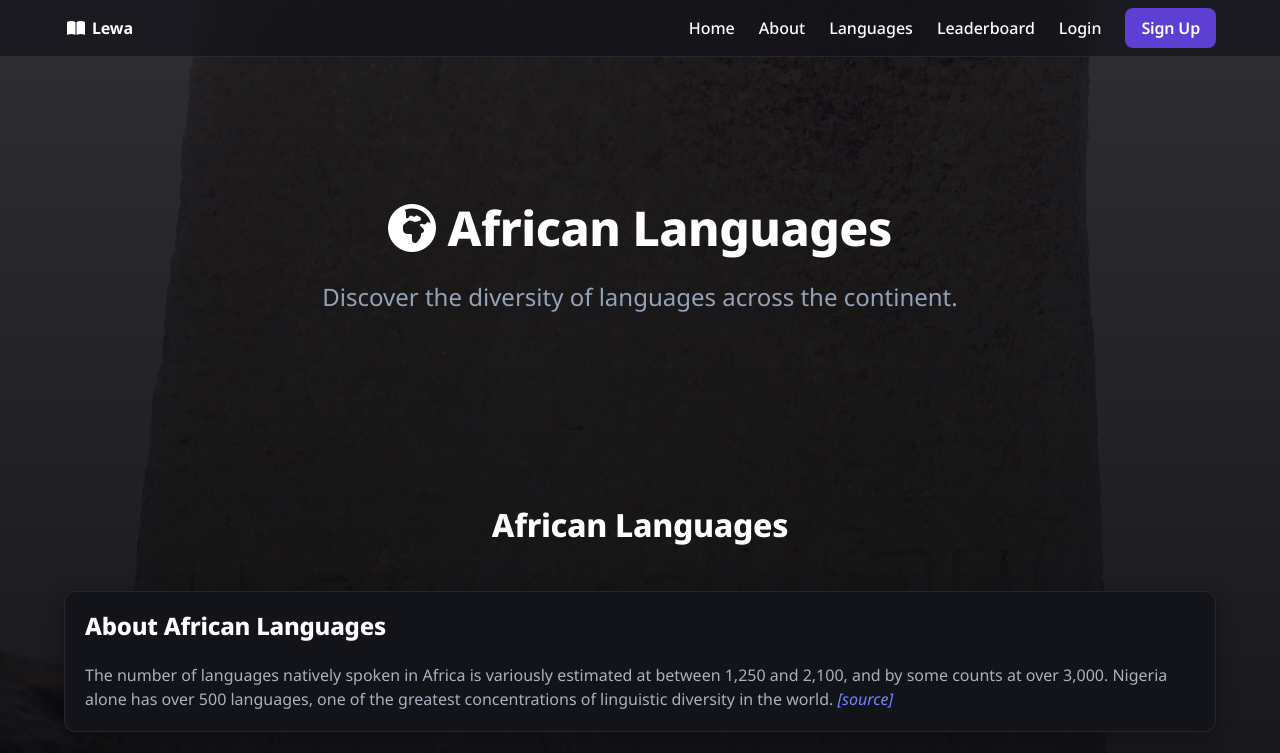
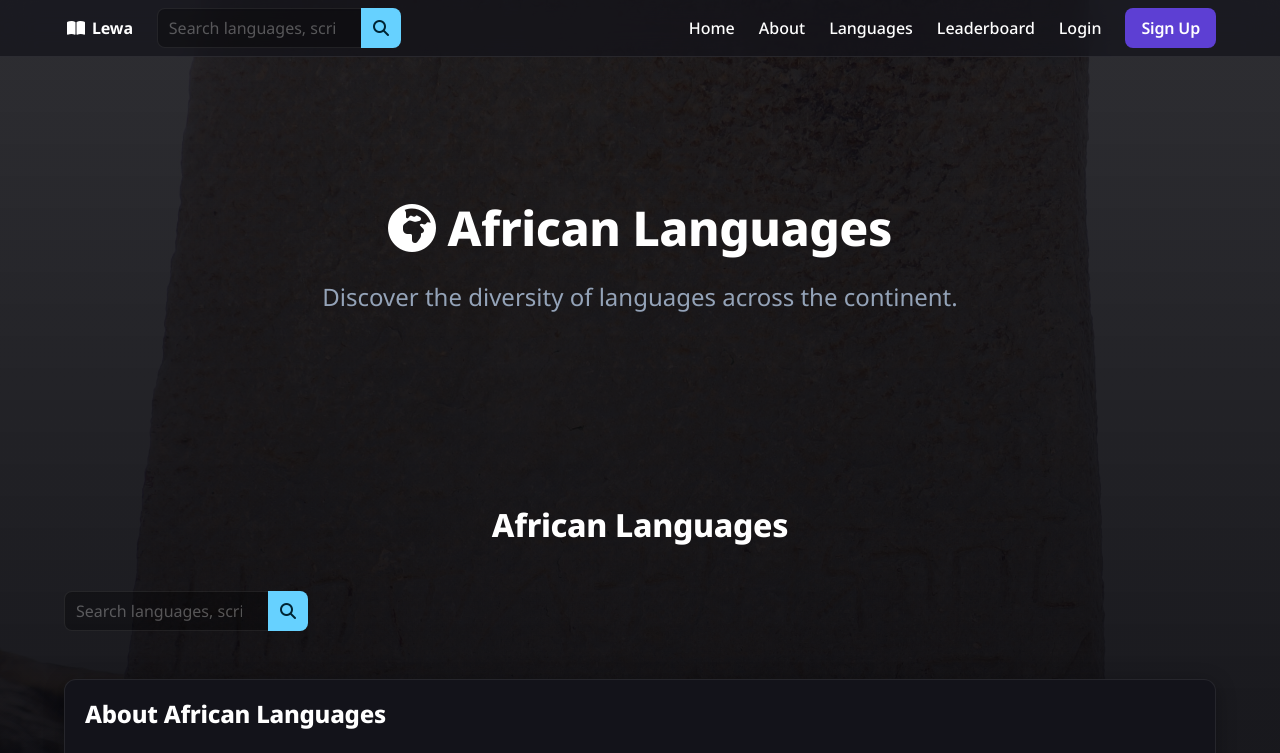
Before and after one commit to osscameroon/lewa, a Django app: page /languages in a window 1280 px wide. Shown: the top 753 px of the page. Run offline with Django 5.2, Linux system fonts and the light colour scheme; some libraries are stand-ins or nearby versions.

Commit message:
patch: add a searchbar (#49)
This commit add a search bar to facilitate
the searching of a language based on information related to it.

```diff
--- a/lewa/core/templates/core/languages.html
+++ b/lewa/core/templates/core/languages.html
@@ -16,6 +16,33 @@
     <section class="section">
         <div class="container">
             <h2 class="title is-3 has-text-centered mb-6">African Languages</h2>
+            <div class="level">
+                <div class="level-left">
+                    <form class="field has-addons" role="search" action="" method="get">
+                        <div class="control">
+                            <input class="input"
+                                   type="search"
+                                   name="q"
+                                   placeholder="Search languages, scripts, countries..."
+                                   value="{{ q|default:'' }}">
+                        </div>
+                        <div class="control">
+                            <button class="button is-info" type="submit" aria-label="Search">
+                                <span class="icon"><i class="fas fa-search"></i></span>
+                            </button>
+                        </div>
+                    </form>
+                </div>
+                <div class="level-right">
+                    {% if q %}
+                        <div class="has-text-right">
+                            <p class="is-size-7">
+                                Showing <strong>{{ total }}</strong> result{{ total|pluralize }} for "<em>{{ q }}</em>"
+                            </p>
+                        </div>
+                    {% endif %}
+                </div>
+            </div>
             <div class="box has-background-secondary mt-6">
                 <div class="content">
                     <h3 class="title is-4">About African Languages</h3>
@@ -26,6 +53,7 @@
                 </div>
             </div>
             <div class="columns is-multiline">
+                {% if languages %}
                     {% for lang in languages %}
                         <div class="column is-4">
                             <div class="card language-card">
@@ -73,6 +101,11 @@
                             </div>
                         </div>
                     {% endfor %}
+                {% else %}
+                    <div class="column">
+                        <div class="notification is-warning">No languages matched your search. Try different keywords.</div>
+                    </div>
+                {% endif %}
             </div>
         </div>
     </section>
--- a/lewa/core/views.py
+++ b/lewa/core/views.py
@@ -38,9 +38,36 @@ def pronunciation(request):
 
 
 def languages(request, language=None):
-    data = LewaData.get_languages()
+    # Support search via ?q=term
+    q = (request.GET.get("q") or "").strip()
+    data = list(LewaData.get_languages())
 
-    return render(request, "core/languages.html", {"languages": data})
+    if q:
+        q_lower = q.lower()
+
+        def matches(lang):
+            # search common fields: name, short English, description English, country, country_code, writing systems
+            name = str(lang.get("name", "")).lower()
+            short = str((lang.get("short") or {}).get("en", "")).lower()
+            desc = str((lang.get("description") or {}).get("en", "")).lower()
+            country = str(lang.get("country", "")).lower()
+            country_code = str(lang.get("country_code", "")).lower()
+            writing_systems = " ".join(lang.get("writing_systems", [])).lower()
+
+            return (
+                q_lower in name
+                or q_lower in short
+                or q_lower in desc
+                or q_lower in country
+                or q_lower in country_code
+                or q_lower in writing_systems
+            )
+
+        filtered = [l for l in data if matches(l)]
+    else:
+        filtered = data
+
+    return render(request, "core/languages.html", {"languages": filtered, "q": q, "total": len(filtered)})
 
 
 def writing_systems(request, writing_system=None):
--- a/lewa/templates/base.html
+++ b/lewa/templates/base.html
@@ -24,6 +24,26 @@
                 </a>
             </div>
             <div class="navbar-menu" id="navbarMenu">
+                <div class="navbar-start">
+                    <form class="navbar-item"
+                          role="search"
+                          action="{% url 'languages' %}"
+                          method="get">
+                        <div class="field has-addons">
+                            <div class="control">
+                                <input class="input"
+                                       type="search"
+                                       name="q"
+                                       placeholder="Search languages, scripts...">
+                            </div>
+                            <div class="control">
+                                <button class="button is-info" type="submit" aria-label="Search">
+                                    <span class="icon"><i class="fas fa-search"></i></span>
+                                </button>
+                            </div>
+                        </div>
+                    </form>
+                </div>
                 <div class="navbar-end">
                     {% if user.is_authenticated %}
                         <div class="navbar-item has-dropdown is-hoverable">
@@ -59,7 +79,6 @@
             {% endfor %}
         </div>
     {% endif %}
-
     <main id="content" role="main">
         {% block content %}
         {% endblock content %}
```
Lines whose indentation alone changed are shown as unchanged.
